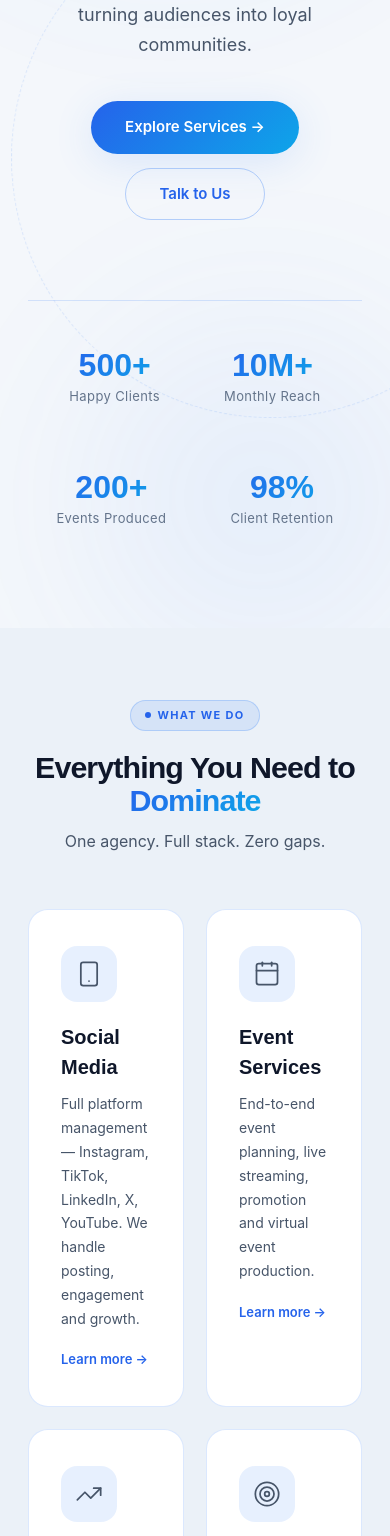
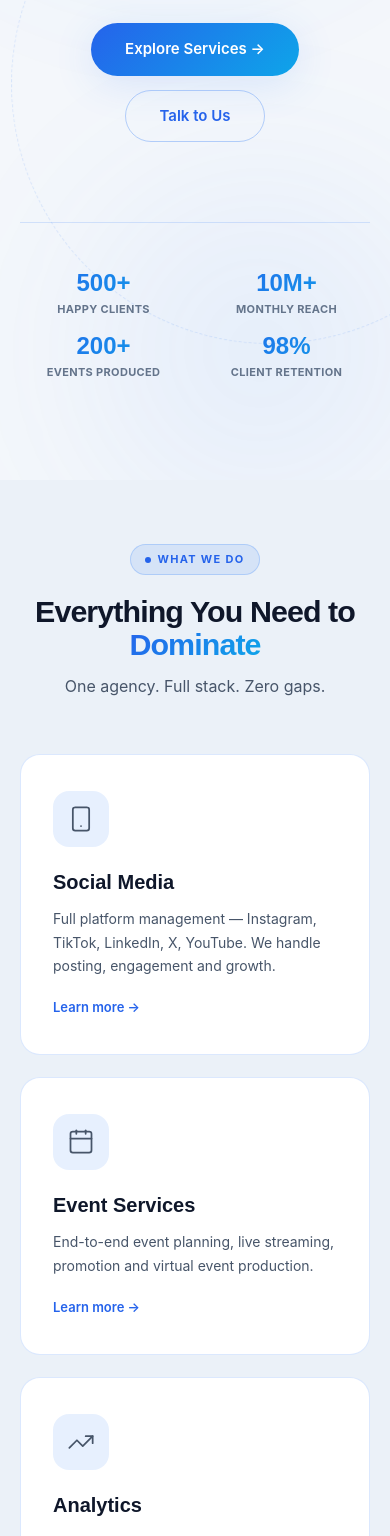
Before and after one commit to Alamgir-Khan-315/Edu-grow, a React (Vite) app: page / in a window 390 px wide. Shown: the part 464-2000 px from the top of the page. Built offline with nearby package versions, Linux system fonts and the light colour scheme.

Commit message:
responsive resolved

```diff
--- a/src/components/Footer.jsx
+++ b/src/components/Footer.jsx
@@ -35,8 +35,9 @@ export default function Footer({ theme: t }) {
           {/* Brand */}
           <div>
             <div style={{ display: 'flex', alignItems: 'center', gap: 10, marginBottom: 16 }}>
-              <div style={{ width: 38, height: 38, borderRadius: 12, background: t.grad, display: 'flex', alignItems: 'center', justifyContent: 'center', fontWeight: 900, color: '#fff', fontSize: 18 }}>E</div>
-              <span style={{ fontFamily: 'Syne,sans-serif', fontWeight: 800, fontSize: 22, color: t.textHeading }}>Edugrow<span style={{ color: a }}>.</span></span>
+              <div style={{ width: 140, display: 'flex', alignItems: 'center' }}>
+                <img src="/Logo/PM-removebg-preview.png" alt="Logo" style={{ width: '100%', height: 'auto', objectFit: 'contain' }} />
+              </div>
             </div>
             <p style={{ fontSize: 14, lineHeight: 1.8, color: t.text, maxWidth: 260, marginBottom: 20 }}>
               Your full-service social media &amp; events agency. We turn brands into communities and events into experiences.
@@ -69,7 +70,7 @@ export default function Footer({ theme: t }) {
         </div>
 
         {/* Bottom bar */}
-        <div style={{ borderTop: `1px solid ${t.border}`, paddingTop: 24, display: 'flex', justifyContent: 'space-between', alignItems: 'center', flexWrap: 'wrap', gap: 12 }}>
+        <div className="footer-bottom" style={{ borderTop: `1px solid ${t.border}`, paddingTop: 24, display: 'flex', justifyContent: 'space-between', alignItems: 'center', flexWrap: 'wrap', gap: 12 }}>
           <span style={{ fontSize: 13, color: t.textMuted }}>© 2026 Edugrow Agency. All rights reserved.</span>
           <div style={{ display: 'flex', gap: 24 }}>
             {['Privacy Policy', 'Terms of Service', 'Cookies'].map(l => (
--- a/src/components/Navbar.jsx
+++ b/src/components/Navbar.jsx
@@ -64,7 +64,7 @@ export default function Navbar({ theme: t, themeList, activeTheme, setActiveThem
 
           {/* ── Logo ── */}
           <Link to="/" onClick={() => setOpen(false)} style={{ textDecoration: 'none', display: 'flex', alignItems: 'center', gap: 10, flexShrink: 0 }}>
-            <div style={{ width: 150, display: 'flex', alignItems: 'center', justifyContent: 'center', flexShrink: 0 }}>
+            <div style={{ width: 'clamp(100px, 15vw, 150px)', display: 'flex', alignItems: 'center', justifyContent: 'center', flexShrink: 0 }}>
               <img src="/Logo/PM-removebg-preview.png" alt="Logo" style={{ width: '100%', height: 'auto', objectFit: 'contain' }} />
             </div>
             {/* <span style={{ fontFamily: 'Syne, sans-serif', fontWeight: 800, fontSize: 22, color: t.textHeading }}>
@@ -115,7 +115,7 @@ export default function Navbar({ theme: t, themeList, activeTheme, setActiveThem
           </div>
 
           {/* ── Right side controls ── */}
-          <div style={{ display: 'flex', alignItems: 'center', gap: 12 }}>
+          <div style={{ display: 'flex', alignItems: 'center', gap: 'clamp(6px, 2vw, 12px)' }}>
             {/* Theme switcher */}
             <div style={{ display: 'flex', alignItems: 'center', gap: 3, background: `rgba(${t.rgb},.08)`, border: `1px solid ${t.border}`, borderRadius: 99, padding: '3px 5px' }}>
               {themeList.map(th => (
--- a/src/index.css
+++ b/src/index.css
@@ -117,9 +117,18 @@ body {
   .grid-3 { grid-template-columns: repeat(2,1fr); }
   .grid-4 { grid-template-columns: repeat(2,1fr); }
 }
+@media (max-width: 768px) {
+  .flex-res { flex-direction: column !important; }
+  .gap-res { gap: 24px !important; }
+}
 @media (max-width: 640px) {
   .grid-3, .grid-2, .grid-4 { grid-template-columns: 1fr; }
-  .sec { padding: 72px 0; }
+  .stats-grid { grid-template-columns: repeat(2, 1fr) !important; }
+  .footer-bottom { justify-content: center !important; text-align: center !important; }
+  .footer-bottom > div { justify-content: center !important; flex-wrap: wrap; }
+  .sec { padding: 64px 0; }
+  .sec-sm { padding: 48px 0; }
+  .wrap { padding: 0 20px; }
 }
 
 /* ── Scroll reveal ── */
--- a/src/pages/Contact.jsx
+++ b/src/pages/Contact.jsx
@@ -102,7 +102,7 @@ export default function Contact({ theme: t }) {
               {/* Social */}
               <div style={{ marginTop: 28 }}>
                 <p style={{ fontSize: 13, fontWeight: 700, letterSpacing: '.08em', textTransform: 'uppercase', color: t.textMuted, marginBottom: 14 }}>Follow Us</p>
-                <div style={{ display: 'flex', gap: 10 }}>
+                <div style={{ display: 'flex', gap: 10, flexWrap: 'wrap' }}>
                   {['𝕏', 'LinkedIn', 'Instagram', 'TikTok', 'YouTube'].map(s => (
                     <button key={s} style={{ padding: '8px 14px', borderRadius: 99, border: `1px solid ${t.border}`, background: `rgba(${t.rgb},.08)`, color: t.text, cursor: 'pointer', fontSize: 12, fontWeight: 600, transition: 'all .2s' }}
                       onMouseEnter={e => { e.currentTarget.style.borderColor = t.accent; e.currentTarget.style.color = t.accent; e.currentTarget.style.background = `rgba(${t.rgb},.16)` }}
@@ -114,7 +114,7 @@ export default function Contact({ theme: t }) {
             </div>
 
             {/* Right — form */}
-            <div style={{ background: t.bgCard, border: `1px solid ${t.border}`, borderRadius: 24, padding: '40px 36px' }}>
+            <div style={{ background: t.bgCard, border: `1px solid ${t.border}`, borderRadius: 24, padding: 'clamp(24px, 5vw, 40px) clamp(20px, 4vw, 36px)' }}>
               {sent ? (
                 <div style={{ textAlign: 'center', padding: '40px 0' }}>
                   <div style={{ display: 'flex', justifyContent: 'center', marginBottom: 20, color: t.accent }}><PartyPopper size={56} /></div>
--- a/src/pages/Events.jsx
+++ b/src/pages/Events.jsx
@@ -77,11 +77,11 @@ export default function Events({ theme: t }) {
       {/* ── EVENT NUMBERS ── */}
       <section style={{ background:t.bgSection, padding:'56px 0' }}>
         <AnimatedReveal className="wrap">
-          <div style={{ display:'grid', gridTemplateColumns:'repeat(4,1fr)', gap:1, background:t.border, borderRadius:20, overflow:'hidden' }}>
+          <div className="stats-grid" style={{ display:'grid', gridTemplateColumns:'repeat(4,1fr)', gap:1, background:t.border, borderRadius:20, overflow:'hidden' }}>
             {NUMBERS.map(({ n, label }) => (
-              <div key={label} style={{ background:t.bgCard, padding:'36px 24px', textAlign:'center' }}>
-                <div className="g-text font-display" style={{ backgroundImage:t.grad, fontSize:'clamp(2rem,3.5vw,3rem)', fontWeight:900, lineHeight:1 }}>{n}</div>
-                <div style={{ fontSize:13, color:t.textMuted, marginTop:8 }}>{label}</div>
+              <div key={label} style={{ background:t.bgCard, padding:'clamp(24px, 5vw, 36px) 16px', textAlign:'center' }}>
+                <div className="g-text font-display" style={{ backgroundImage:t.grad, fontSize:'clamp(1.6rem,4vw,2.8rem)', fontWeight:900, lineHeight:1 }}>{n}</div>
+                <div style={{ fontSize:12, color:t.textMuted, marginTop:8, textTransform: 'uppercase', fontWeight: 600, letterSpacing: '.05em' }}>{label}</div>
               </div>
             ))}
           </div>
@@ -92,8 +92,8 @@ export default function Events({ theme: t }) {
       <div>
         {EVENTS.map(({ id, img, icon, title, desc, features }, i) => (
           <section key={id} id={id} className="sec" style={{ background: i % 2 === 0 ? t.bg : t.bgSection, scrollMarginTop: '80px' }}>
-            <AnimatedReveal className="wrap" style={{ display: 'flex', flexDirection: i % 2 === 0 ? 'row' : 'row-reverse', alignItems: 'center', gap: 60, flexWrap: 'wrap' }}>
-              <div style={{ flex: '1 1 400px' }}>
+            <AnimatedReveal className="wrap flex-res" style={{ display: 'flex', flexDirection: i % 2 === 0 ? 'row' : 'row-reverse', alignItems: 'center', gap: 'clamp(32px, 5vw, 60px)' }}>
+              <div style={{ flex: '1 1 300px' }}>
                 <div style={{ width: 64, height: 64, borderRadius: 20, background: `rgba(${t.rgb},.12)`, display: 'flex', alignItems: 'center', justifyContent: 'center', fontSize: 32, marginBottom: 24 }}>{icon}</div>
                 <h2 style={{ fontFamily: 'Syne,sans-serif', fontWeight: 800, fontSize: 32, color: t.textHeading, marginBottom: 16 }}>{title}</h2>
                 <p style={{ fontSize: 17, lineHeight: 1.8, color: t.text, marginBottom: 24 }}>{desc}</p>
@@ -103,7 +103,7 @@ export default function Events({ theme: t }) {
                   ))}
                 </div>
               </div>
-              <div style={{ flex: '1 1 400px', height: 400, borderRadius: 32, overflow: 'hidden', boxShadow: t.shadow, border: `1px solid ${t.border}` }}>
+              <div style={{ flex: '1 1 300px', height: 'clamp(280px, 40vw, 400px)', borderRadius: 28, overflow: 'hidden', boxShadow: t.shadow, border: `1px solid ${t.border}` }}>
                 <img src={img} alt={title} style={{ width: '100%', height: '100%', objectFit: 'cover' }} />
               </div>
             </AnimatedReveal>
@@ -169,9 +169,9 @@ export default function Events({ theme: t }) {
       </section>
 
       {/* ── CTA ── */}
-      <section className="sec-sm" style={{ background:t.bg }}>
+      <section className="sec-sm" style={{ background: t.bg }}>
         <AnimatedReveal className="wrap">
-          <div style={{ background:t.bgCard, border:`1px solid ${t.border}`, borderRadius:28, padding:'72px 48px', textAlign:'center', position:'relative', overflow:'hidden' }}>
+          <div style={{ background: t.bgCard, border: `1px solid ${t.border}`, borderRadius: 28, padding: 'clamp(40px, 8vw, 72px) clamp(24px, 6vw, 48px)', textAlign: 'center', position: 'relative', overflow: 'hidden' }}>
             <div className="blob" style={{ width:400,height:400,background:`radial-gradient(circle,rgba(${t.rgb},.16),transparent 70%)`,top:-80,left:'50%',transform:'translateX(-50%)',pointerEvents:'none' }} />
             <div style={{ position:'relative', zIndex:1 }}>
               <h2 className="sec-h font-display" style={{ color:t.textHeading, marginBottom:16 }}>
--- a/src/pages/Home.jsx
+++ b/src/pages/Home.jsx
@@ -70,11 +70,18 @@ export default function Home({ theme: t }) {
           </div>
 
           {/* Stats bar */}
-          <div className="anim-up4" style={{ display:'flex', justifyContent:'center', gap:64, flexWrap:'wrap', marginTop:80, paddingTop:48, borderTop:`1px solid ${t.border}` }}>
+          <div className="anim-up4 stats-grid" style={{
+            display:'grid',
+            gridTemplateColumns: 'repeat(4, 1fr)',
+            gap:'clamp(16px, 4vw, 48px)',
+            marginTop:80,
+            paddingTop:48,
+            borderTop:`1px solid ${t.border}`
+          }}>
             {STATS.map(({ n, label }) => (
               <div key={label} style={{ textAlign:'center' }}>
-                <div className="g-text font-display" style={{ backgroundImage:t.grad, fontSize:'clamp(2rem,4vw,3rem)', fontWeight:900, lineHeight:1 }}>{n}</div>
-                <div style={{ fontSize:13, color:t.textMuted, marginTop:6, letterSpacing:'.03em' }}>{label}</div>
+                <div className="g-text font-display" style={{ backgroundImage:t.grad, fontSize:'clamp(1.5rem, 5vw, 2.8rem)', fontWeight:900, lineHeight:1 }}>{n}</div>
+                <div style={{ fontSize:11, color:t.textMuted, marginTop:6, letterSpacing:'.03em', textTransform: 'uppercase', fontWeight: 700 }}>{label}</div>
               </div>
             ))}
           </div>
@@ -89,7 +96,7 @@ export default function Home({ theme: t }) {
             <h2 className="sec-h font-display" style={{ color:t.textHeading }}>Everything You Need to <span className="g-text" style={{ backgroundImage:t.grad }}>Dominate</span></h2>
             <p style={{ color:t.text, marginTop:12, fontSize:16, maxWidth:520, margin:'12px auto 0' }}>One agency. Full stack. Zero gaps.</p>
           </div>
-          <div className="grid-2" style={{ gridTemplateColumns:'repeat(2,1fr)' }}>
+          <div className="grid-2">
             {HIGHLIGHTS.map(({ icon, title, desc, to }) => (
               <Link key={title} to={to} style={{ textDecoration:'none' }}>
                 <div className="card card-shine" style={{ background:t.bgCard, border:`1px solid ${t.border}`, borderRadius:20, padding:'36px 32px', height:'100%' }}
@@ -140,7 +147,7 @@ export default function Home({ theme: t }) {
       {/* ── CTA BAND ── */}
       <section className="sec-sm" style={{ background:t.bgSection }}>
         <AnimatedReveal className="wrap">
-          <div style={{ background:t.bgCard, border:`1px solid ${t.border}`, borderRadius:28, padding:'72px 48px', textAlign:'center', position:'relative', overflow:'hidden' }}>
+          <div style={{ background:t.bgCard, border:`1px solid ${t.border}`, borderRadius:28, padding:'clamp(40px, 8vw, 72px) clamp(24px, 6vw, 48px)', textAlign:'center', position:'relative', overflow:'hidden' }}>
             <div className="blob" style={{ width:400, height:400, background:`radial-gradient(circle,rgba(${t.rgb},.18),transparent 70%)`, top:-100, left:'50%', transform:'translateX(-50%)', pointerEvents:'none' }} />
             <div style={{ position:'relative', zIndex:1 }}>
               <h2 className="sec-h font-display" style={{ color:t.textHeading, marginBottom:16 }}>
--- a/src/pages/Process.jsx
+++ b/src/pages/Process.jsx
@@ -63,13 +63,13 @@ export default function Process({ theme: t }) {
         <AnimatedReveal className="wrap">
           <div style={{ display:'flex', flexDirection:'column', gap:20 }}>
             {STEPS.map(({ n, icon, title, time, desc, deliverable }, i) => (
-              <div key={n} className="card card-shine" style={{ background:t.bgCard, border:`1px solid ${t.border}`, borderRadius:22, padding:'36px 40px', display:'flex', alignItems:'flex-start', gap:32 }}
+              <div key={n} className="card card-shine flex-res" style={{ background:t.bgCard, border:`1px solid ${t.border}`, borderRadius:22, padding:'clamp(24px, 5vw, 40px)', display:'flex', alignItems:'flex-start', gap:'clamp(20px, 4vw, 32px)', position: 'relative' }}
                 onMouseEnter={e=>{ e.currentTarget.style.borderColor=`rgba(${t.rgb},.5)`; e.currentTarget.style.boxShadow=t.shadow }}
                 onMouseLeave={e=>{ e.currentTarget.style.borderColor=t.border; e.currentTarget.style.boxShadow='none' }}
               >
                 {/* Step num */}
                 <div style={{ flexShrink:0 }}>
-                  <div style={{ width:64,height:64,borderRadius:20,background:`rgba(${t.rgb},.12)`,display:'flex',alignItems:'center',justifyContent:'center',fontSize:30 }}>{icon}</div>
+                  <div style={{ width:60,height:60,borderRadius:18,background:`rgba(${t.rgb},.12)`,display:'flex',alignItems:'center',justifyContent:'center',fontSize:26, color: t.accent }}>{icon}</div>
                 </div>
 
                 {/* Content */}
@@ -88,7 +88,7 @@ export default function Process({ theme: t }) {
                 </div>
 
                 {/* Number */}
-                <div style={{ flexShrink:0, fontSize:'clamp(3rem,5vw,5rem)', fontWeight:900, lineHeight:1, opacity:.06, color:t.textHeading, fontFamily:'Syne,sans-serif', userSelect:'none' }}>{n}</div>
+                <div style={{ position: 'absolute', top: 20, right: 24, fontSize:'clamp(2.5rem,5vw,5rem)', fontWeight:900, lineHeight:1, opacity:.05, color:t.textHeading, fontFamily:'Syne,sans-serif', userSelect:'none', pointerEvents: 'none' }}>{n}</div>
               </div>
             ))}
           </div>
--- a/src/pages/Services.jsx
+++ b/src/pages/Services.jsx
@@ -59,8 +59,8 @@ export default function Services({ theme: t }) {
       <div>
         {SERVICES.map(({ id, img, icon, title, desc, tags }, i) => (
           <section key={id} id={id} className="sec" style={{ background: i % 2 === 0 ? t.bgSection : t.bg, scrollMarginTop: '80px' }}>
-            <AnimatedReveal className="wrap" style={{ display: 'flex', flexDirection: i % 2 === 0 ? 'row' : 'row-reverse', alignItems: 'center', gap: 60, flexWrap: 'wrap' }}>
-              <div style={{ flex: '1 1 400px' }}>
+            <AnimatedReveal className="wrap flex-res" style={{ display: 'flex', flexDirection: i % 2 === 0 ? 'row' : 'row-reverse', alignItems: 'center', gap: 'clamp(32px, 5vw, 60px)' }}>
+              <div style={{ flex: '1 1 300px' }}>
                 <div style={{ width: 64, height: 64, borderRadius: 20, background: `rgba(${t.rgb},.12)`, display: 'flex', alignItems: 'center', justifyContent: 'center', fontSize: 32, marginBottom: 24 }}>{icon}</div>
                 <h2 style={{ fontFamily: 'Syne,sans-serif', fontWeight: 800, fontSize: 32, color: t.textHeading, marginBottom: 16 }}>{title}</h2>
                 <p style={{ fontSize: 17, lineHeight: 1.8, color: t.text, marginBottom: 24 }}>{desc}</p>
@@ -70,7 +70,7 @@ export default function Services({ theme: t }) {
                   ))}
                 </div>
               </div>
-              <div style={{ flex: '1 1 400px', height: 400, borderRadius: 32, overflow: 'hidden', boxShadow: t.shadow, border: `1px solid ${t.border}` }}>
+              <div style={{ flex: '1 1 300px', height: 'clamp(280px, 40vw, 400px)', borderRadius: 28, overflow: 'hidden', boxShadow: t.shadow, border: `1px solid ${t.border}` }}>
                 <img src={img} alt={title} style={{ width: '100%', height: '100%', objectFit: 'cover' }} />
               </div>
             </AnimatedReveal>
```
Also changed, not shown: 1 other file (tests, documents, lock files or other folders).
